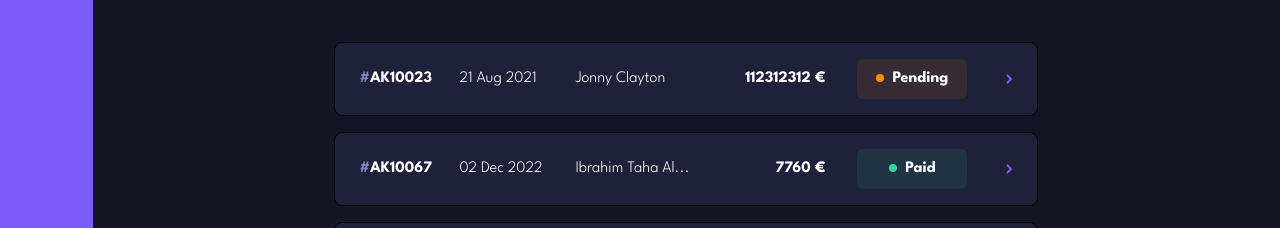
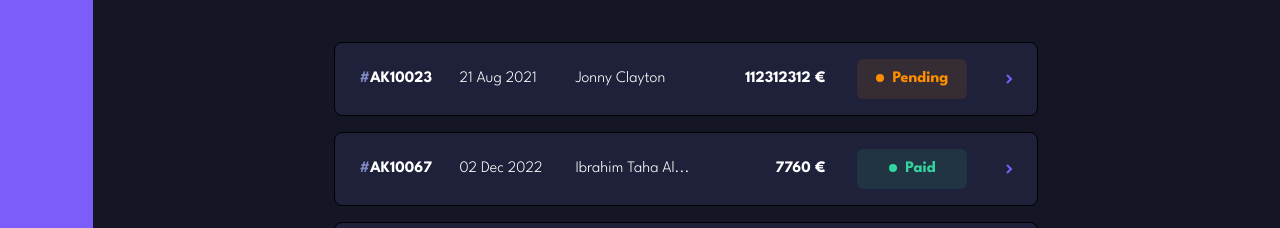
Before and after one commit to Invoice-App-jm5592/client, a Vue app: page /invoices in a window 1280 px wide. Shown: the part 145-373 px from the top of the page. Built offline with nearby package versions, Linux system fonts and the light colour scheme.

Commit message:
Adjust Typography Color of InvoiceStatus

```diff
--- a/src/modules/invoices/components/InvoiceStatus.vue
+++ b/src/modules/invoices/components/InvoiceStatus.vue
@@ -4,15 +4,14 @@
     :class="conditionalContainerStyles"
   >
     <div class="w-2 h-2 rounded-full mr-2 -translate-y-px" :class="conditionalContainerStyles" />
-    <BaseTypography is-bold :styles="conditionalTextStyles">
+    <p :class="conditionalTextStyles" class="text-body font-bold">
       {{ props.status }}
-    </BaseTypography>
+    </p>
   </div>
 </template>
 
 <script lang="ts" setup>
 import { defineProps, PropType, computed } from 'vue';
-import BaseTypography from '@/common/components/BaseTypography.vue';
 import { InvoiceStatus } from '../types';
 
 const props = defineProps({
```
